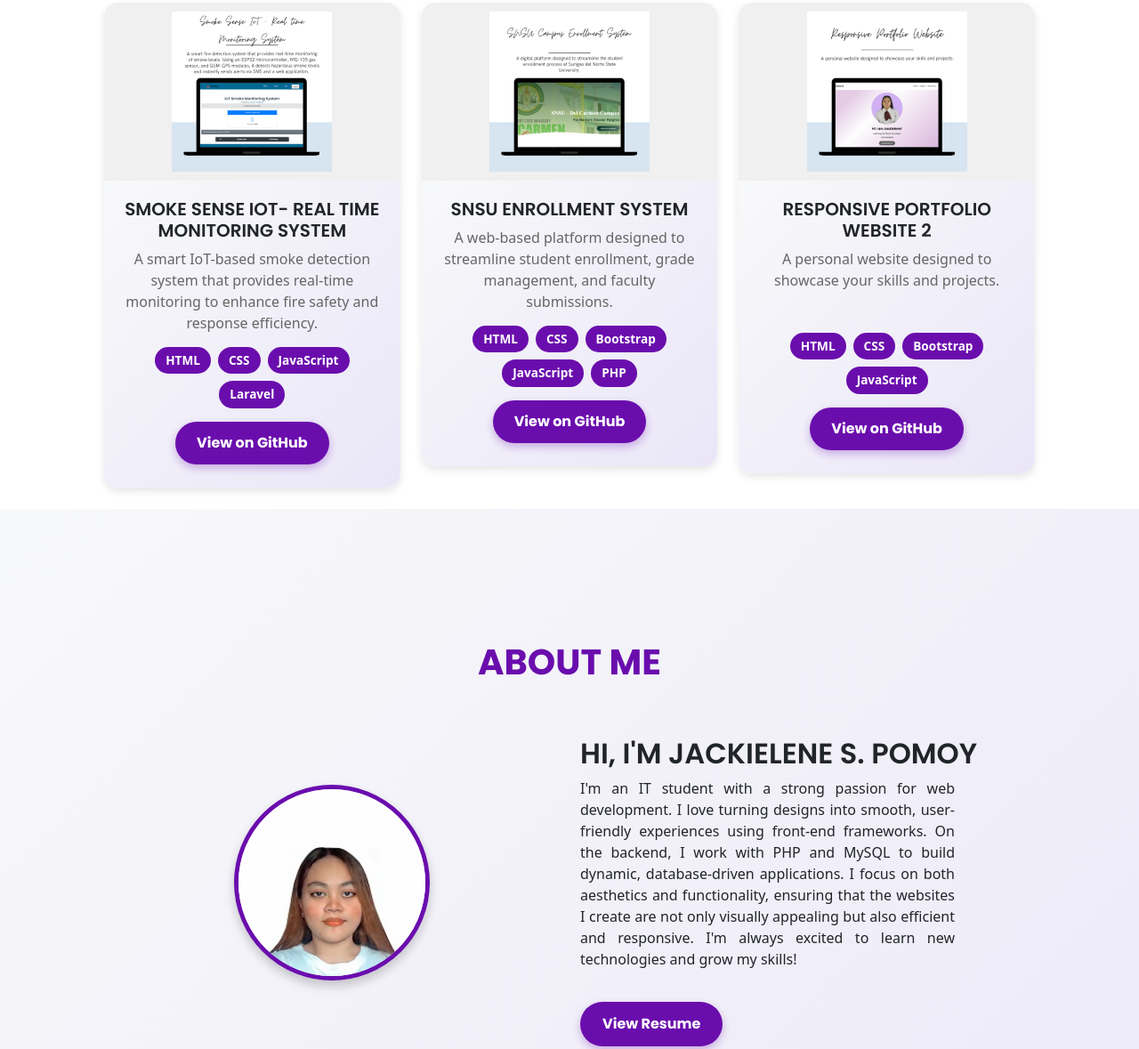
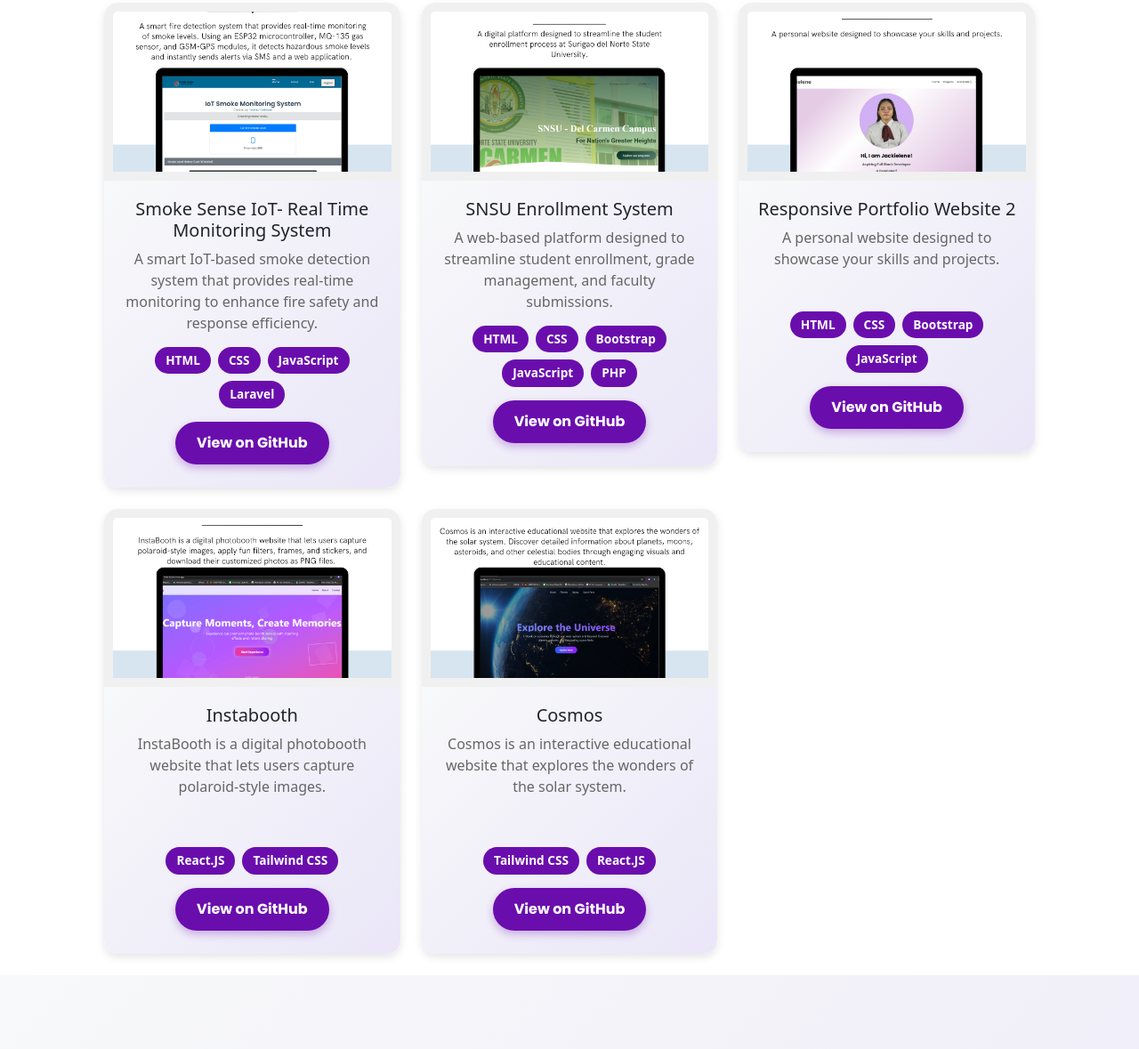
Before and after one commit to Jackielene/Jackielene-Pomoy-Portfolio, a plain HTML site: page index.html in a window 1280 px wide. Shown: the part 1505-2684 px from the top of the page at 89% size. Drawn offline with nearby package versions, Linux system fonts and the light colour scheme; a web font is replaced by a local one.

Commit message:
update files

```diff
--- a/css/styles.css
+++ b/css/styles.css
@@ -382,7 +382,7 @@ html, body {
 .project-img {
   width: 100%;
   height: 200px;
-  object-fit: contain;
+  object-fit: cover; /* Changed to cover for better image fitting */
   border-top-left-radius: 15px;
   border-top-right-radius: 15px;
   background-color: #f0f0f0;
@@ -396,24 +396,6 @@ html, body {
 }
 
 /* Project Info */
-
-.project-title {
-  font-style: bold;
-  font-weight: 600;
-  font-family: 'Poppins', sans-serif;
-  text-transform: uppercase;
-}
-
-.project-title:hover {
-  animation: colorChange 1s infinite alternate;
-}
-
-@keyframes colorChange {
-  0% { color: #6a0dad; }
-  50% { color: #f97fc8; }
-  100% { color: #ffcc00; }
-}
-
 .project-info {
   flex-grow: 1; /* Ensures project-info stretches to fill space */
   display: flex;
@@ -493,7 +475,6 @@ html, body {
     margin-bottom: 20px;
   }
 }
-
 
 
 /* About Section */
--- a/index.html
+++ b/index.html
@@ -189,7 +189,7 @@
               <span class="language-badge">PHP</span>
             </div>
             <div class="text-center">
-              <a href="#" target="_blank" class="project-link animated-btn">View on GitHub</a>
+              <a href="https://github.com/Jackielene/SNSU-Enrollment-Website" target="_blank" class="project-link animated-btn">View on GitHub</a>
             </div>
           </div>
         </div>
@@ -209,7 +209,43 @@
               <span class="language-badge">JavaScript</span>
             </div>
             <div class="text-center">
-              <a href="https://github.com/Jackielene/Jackielene-Pomoy-Portfolio/settings" target="_blank" class="project-link animated-btn">View on GitHub</a>
+              <a href="https://github.com/Jackielene/Jackielene-Pomoy-Portfolio" target="_blank" class="project-link animated-btn">View on GitHub</a>
+            </div>
+          </div>
+        </div>
+      </div>
+
+      <!-- Project 7 -->
+      <div class="col-lg-4 col-md-6 mb-4">
+        <div class="project-card">
+          <img src="assets/img/Instabooth.png" alt="Project 6" class="project-img">
+          <div class="project-info">
+            <h5 class="project-title">Instabooth</h5>
+            <p class="project-description">InstaBooth is a digital photobooth website that lets users capture polaroid-style images.</p>
+            <div class="project-languages">
+              <span class="language-badge">React.JS</span>
+              <span class="language-badge">Tailwind CSS</span>
+            </div>
+            <div class="text-center">
+              <a href="https://github.com/Jackielene/InstaBooth" target="_blank" class="project-link animated-btn">View on GitHub</a>
+            </div>
+          </div>
+        </div>
+      </div>
+
+      <!-- Project 8 -->
+      <div class="col-lg-4 col-md-6 mb-4">
+        <div class="project-card">
+          <img src="assets/img/Cosmos.png" alt="Project 6" class="project-img">
+          <div class="project-info">
+            <h5 class="project-title">Cosmos</h5>
+            <p class="project-description">Cosmos is an interactive educational website that explores the wonders of the solar system.</p>
+            <div class="project-languages">
+              <span class="language-badge">Tailwind CSS</span>
+              <span class="language-badge">React.JS</span>
+            </div>
+            <div class="text-center">
+              <a href="https://github.com/Jackielene/Cosmos" target="_blank" class="project-link animated-btn">View on GitHub</a>
             </div>
           </div>
         </div>
```
Also changed, not shown: assets/img/Cosmos.png (added), assets/img/Instabooth.png (added).
